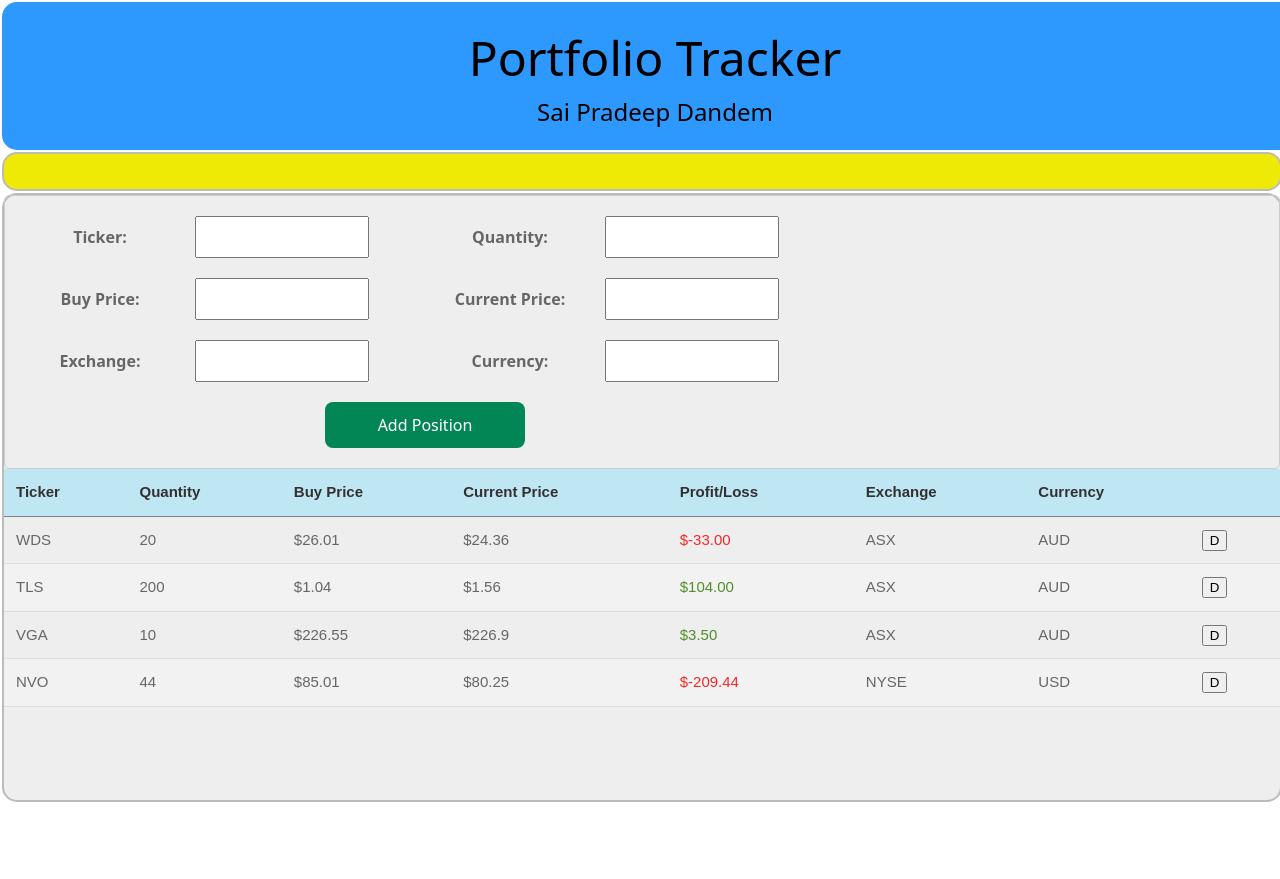
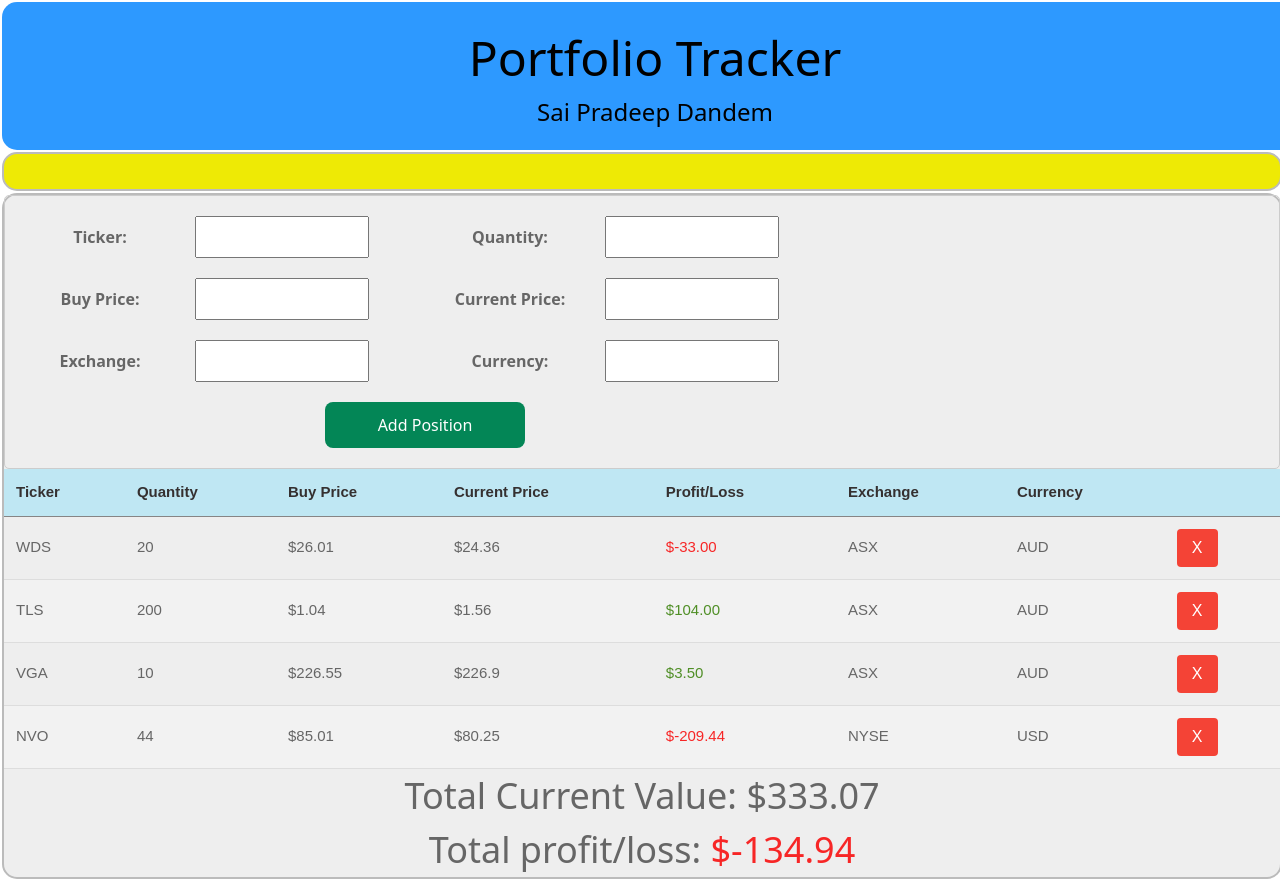
Before and after one commit to SaiPradeepDandem/portfolio-tracker-react, a React (Vite) app: page / in a window 1280 px wide. Shown: the top 879 px of the page. Before the commit the page ends 802 px from the top, so only its background shows below. Built offline with nearby package versions, Linux system fonts and the light colour scheme.

Commit message:
Totals and final cleanup

```diff
--- a/src/App.css
+++ b/src/App.css
@@ -27,3 +27,11 @@
   font-size: 36px;
   color: #666;
  }
+
+ .totals-container label.profit {
+  color: rgba(50, 124, 0, 0.842);
+}
+
+ .totals-container label.loss {
+  color: rgba(248, 0, 0, 0.842);
+}
--- a/src/App.tsx
+++ b/src/App.tsx
@@ -1,15 +1,16 @@
-import { useState, type ChangeEvent, type FormEvent } from 'react'
-import { nanoid } from "nanoid"
+import { useEffect, useState } from 'react'
 import './App.css'
 import Header from './components/Header'
 import PortfolioList from './components/portfolio/PortfolioList'
 import PositionForm from './components/PositionForm'
 import { type Position } from './types/Position'
 
+let id_incr = 5;
+
 function App() {
   const [positions, setPositions] = useState<Position[]>([
     {
-      id: nanoid(7),
+      id: 1,
       ticker: "WDS",
       quantity: 20,
       buyPrice: 26.01,
@@ -18,7 +19,7 @@ function App() {
       currency: "AUD",
     },
     {
-      id: nanoid(7),
+      id: 2,
       ticker: "TLS",
       quantity: 200,
       buyPrice: 1.04,
@@ -27,7 +28,7 @@ function App() {
       currency: "AUD",
     },
     {
-      id: nanoid(7) ,
+      id: 3,
       ticker: "VGA",
       quantity: 10,
       buyPrice: 226.55,
@@ -36,7 +37,7 @@ function App() {
       currency: "AUD",
     },
     {
-      id: nanoid(7),
+      id: 4,
       ticker: "NVO",
       quantity: 44,
       buyPrice: 85.01,
@@ -47,25 +48,41 @@ function App() {
   ]);
   console.log("Initial Positions : ", positions)
 
-  const addPosition = (position:Position) => {
-    position.id = nanoid(7)
-    var newPositions = positions.concat(position)
+  const addPosition = (position: Position) => {
+    position.id = id_incr++
+    let newPositions = positions.concat(position)
     console.log("New Positions : ", position)
     setPositions(newPositions)
   }
 
-  const removePosition = (positionId:string) =>{
+  const removePosition = (positionId: number) => {
     console.log("Remove position id : ", positionId)
     const newPositions = positions.filter(p => p.id != positionId);
     setPositions(newPositions)
   }
 
+  const [totalCurrentValue, setTotalCurrentValue] = useState(0)
+  const [totalProfitLoss, setTotalProfitLoss] = useState(0)
+  const totalStyle = totalProfitLoss < 0 ? 'loss' : 'profit';
+
+  useEffect(() => {
+    const totalCV = positions.reduce((acc, p) => acc + p.currentPrice, 0)
+    setTotalCurrentValue(totalCV)
+
+    const totalPL = positions.reduce((acc, p) => acc + ((p.currentPrice - p.buyPrice) * p.quantity), 0)
+    setTotalProfitLoss(totalPL)
+  }, [positions])
+
   return (
     <div className="app-root">
       <Header />
       <div className="app-content">
-        <PositionForm addPosition={addPosition}/>
-        <PortfolioList rows={positions} removePosition={removePosition}/>
+        <PositionForm addPosition={addPosition} />
+        <PortfolioList rows={positions} removePosition={removePosition} />
+        <div className='totals-container'>
+          <label>Total Current Value: </label><label>${totalCurrentValue.toFixed(2)}</label><br />
+          <label>Total profit/loss: </label><label className={totalStyle}>${totalProfitLoss.toFixed(2)}</label>
+        </div>
       </div>
     </div>
   )
--- a/src/components/PositionForm.tsx
+++ b/src/components/PositionForm.tsx
@@ -2,76 +2,71 @@ import './PositionForm.css'
 import { useState, type ChangeEvent, type FormEvent } from 'react';
 import { type Position } from './../types/Position'
 
-const PositionForm = (props: { addPosition: (position: Position) => void }) => {
-    const [ticker, setTicker] = useState('')
-    const [quantity, setQuantity] = useState('')
-    const [buyPrice, setBuyPrice] = useState('')
-    const [currentPrice, setCurrentPrice] = useState('')
-    const [exchange, setExchange] = useState('')
-    const [currency, setCurrency] = useState('')
+const PositionForm = (props: {
+    addPosition: (position: Position) => void
+}) => {
+    const [form, setForm] = useState({
+        ticker: '',
+        quantity: '',
+        buyPrice: '',
+        currentPrice: '',
+        exchange: '',
+        currency: '',
+    })
 
     const onAddPosition = (event: FormEvent) => {
         event.preventDefault()
         // TODO: Add validations
 
         const position: Position = {
-            id: '',
-            ticker,
-            quantity: Number(quantity),
-            buyPrice: Number(buyPrice),
-            currentPrice: Number(currentPrice),
-            exchange,
-            currency,
+            id: 0,
+            ticker: form.ticker,
+            quantity: Number(form.quantity),
+            buyPrice: Number(form.buyPrice),
+            currentPrice: Number(form.currentPrice),
+            exchange: form.exchange,
+            currency: form.currency
         };
         console.log("New Position  : ", position)
 
         /* Reset the form. */
-        setTicker('')
-        setQuantity('')
-        setBuyPrice('')
-        setCurrentPrice('')
-        setExchange('')
-        setCurrency('')
+        setForm({
+            ticker: '',
+            quantity: '',
+            buyPrice: '',
+            currentPrice: '',
+            exchange: '',
+            currency: '',
+        })
 
         props.addPosition(position)
     }
 
     const inputChange = (event: ChangeEvent<HTMLInputElement>) => {
-        let value = event.target.value
-        let id = event.target.id;
-        if (id == 'ticker') {
-            setTicker(value)
-        } else if (id == 'quantity') {
-            setQuantity(value)
-        } else if (id == 'buyPrice') {
-            setBuyPrice(value)
-        } else if (id == 'currentPrice') {
-            setCurrentPrice(value)
-        } else if (id == 'exchange') {
-            setExchange(value)
-        } else {
-            setCurrency(value)
-        }
+        /* Extracting the attributes directly. */
+        let {id, value} = event.target
+        setForm(prev => ({ ...prev, [id]: value }))
+        console.log("Form : ", form)
     }
 
     return <form className="form-grid-container" onSubmit={onAddPosition}>
         <label>Ticker:</label>
-        <input type="text" id="ticker" name="ticker" onChange={inputChange} value={ticker}></input>
+        <input type="text" id="ticker" name="ticker" onChange={inputChange} value={form.ticker}></input>
 
         <label>Quantity:</label>
-        <input type="number" id="quantity" name="quantity" onChange={inputChange} value={quantity}></input>
+        <input type="number" id="quantity" name="quantity" onChange={inputChange} value={form.quantity}></input>
 
         <label>Buy Price:</label>
-        <input type="number" id="buyPrice" name="buyPrice" onChange={inputChange} value={buyPrice}></input>
+        <input type="number" id="buyPrice" name="buyPrice" onChange={inputChange} value={form.buyPrice}></input>
 
         <label>Current Price:</label>
-        <input type="number" id="currentPrice" name="currentPrice" onChange={inputChange} value={currentPrice}></input>
+        <input type="number" id="currentPrice" name="currentPrice" onChange={inputChange} value={form.currentPrice}></input>
 
         <label>Exchange:</label>
-        <input type="text" id="exchange" name="exchange" onChange={inputChange} value={exchange}></input>
+        <input type="text" id="exchange" name="exchange" onChange={inputChange} value={form.exchange}></input>
 
         <label>Currency:</label>
-        <input type="text" id="currency" name="currency" onChange={inputChange} value={currency}></input>
+        <input type="text" id="currency" name="currency" onChange={inputChange} value={form.currency}></input>
 
         <button type="submit">Add Position</button>
     </form>
--- a/src/components/portfolio/PortfolioItem.css
+++ b/src/components/portfolio/PortfolioItem.css
@@ -0,0 +1,17 @@
+.delete-btn {
+    background-color: #f44336;
+    color: white;
+    border: none;
+    padding: 10px 15px;
+    border-radius: 4px;
+    cursor: pointer;
+    font-size: 16px;
+    display: flex;
+    align-items: center;
+    gap: 8px;
+    transition: background-color 0.3s;
+}
+
+.delete-btn:hover {
+    background-color: #d32f2f;
+}
--- a/src/components/portfolio/PortfolioItem.tsx
+++ b/src/components/portfolio/PortfolioItem.tsx
@@ -4,7 +4,7 @@ import { useState } from 'react'
 
 const PortfolioItem = (props: {
     position: Position,
-    removePosition: (positionId: string) => void
+    removePosition: (positionId: number) => void
 }) => {
 
     const position = props.position
@@ -23,7 +23,7 @@ const PortfolioItem = (props: {
         <td className={totalStyle}>${total.toFixed(2)}</td>
         <td >{position.exchange}</td>
         <td >{position.currency}</td>
-        <td ><input type='button' value="D" onClick={onRemovePosition} /></td>
+        <td ><input type='button' className='delete-btn' value="X" onClick={onRemovePosition} /></td>
     </tr>)
 }
 
--- a/src/components/portfolio/PortfolioList.tsx
+++ b/src/components/portfolio/PortfolioList.tsx
@@ -4,7 +4,7 @@ import PortfolioItem from './PortfolioItem'
 
 const PortfolioList = (props: {
     rows: Position[],
-    removePosition: (positionId: string) => void
+    removePosition: (positionId: number) => void
 }) => {
     const rows = props.rows
     console.log("Rows ", rows)
--- a/src/types/Position.ts
+++ b/src/types/Position.ts
@@ -1,5 +1,5 @@
 export interface Position {
-  id: string;
+  id: number;
   ticker: string;
   quantity: number;
   buyPrice: number;
```
